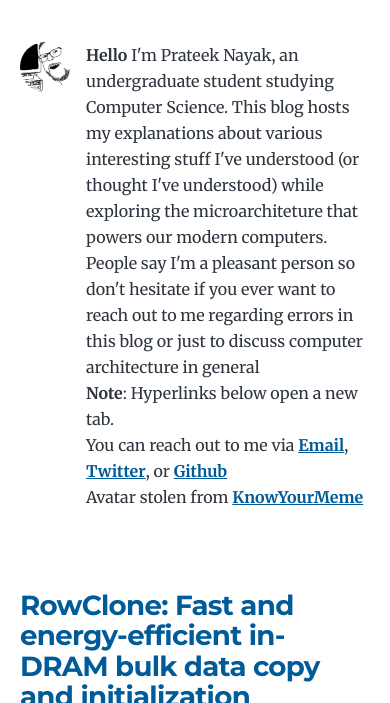
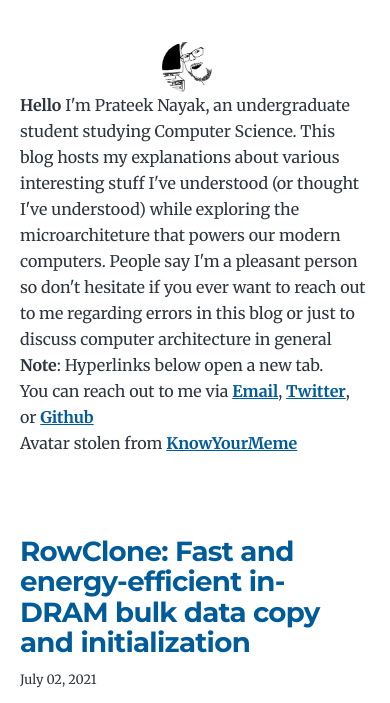
Before and after one commit to outofordercore/outofordercore.github.io, a Gatsby site: page / in a window 390 px wide. Shown: the part 151-854 px from the top of the page. Built offline with nearby package versions, Linux system fonts and the light colour scheme; Gatsby itself is replaced by a stand-in of ours.

Commit message:
[css] Fix URL stretching beyond screen width
* Added word-break to title and hyperlinks
* Added media query to chenge flex direction for bio

```diff
--- a/src/style.css
+++ b/src/style.css
@@ -106,6 +106,7 @@
   margin-bottom: var(--spacing-6);
   line-height: var(--lineHeight-tight);
   letter-spacing: -0.025em;
+  word-wrap: break-word;
 }
 
 h2,
@@ -231,6 +232,7 @@
 
 a {
   color: var(--color-primary);
+  word-wrap: break-word;
 }
 
 a:hover,
@@ -291,6 +293,18 @@
   margin-bottom: var(--spacing-16);
 }
 
+
+@media only screen and (max-width: 600px) {
+  .bio {
+    flex-direction: column;
+    align-items: center;
+  }
+
+  .bio-avatar {
+    padding-bottom: var(--spacing-6);
+  }
+}
+
 .bio p {
   margin-bottom: var(--spacing-0);
 }
```
